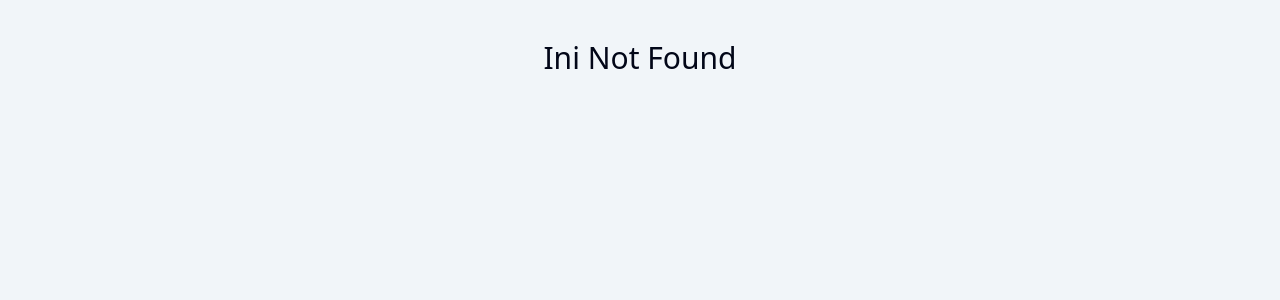
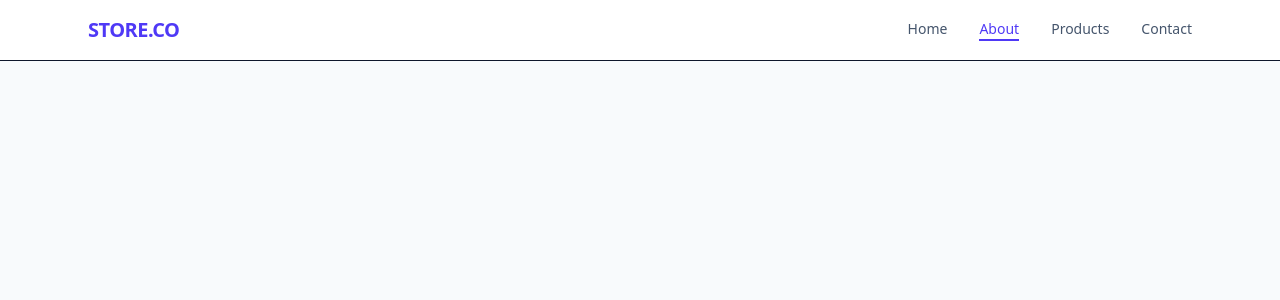
Before and after one commit to MuhammadChairulHamsy/react-ts-basics, a React app: page /employes in a window 1280 px wide. Before the commit this address had no page. Shown: the top 300 px of the page. Built offline with nearby package versions, Linux system fonts and the light colour scheme; the HTML template or start-up script is replaced by a standard one.

Commit message:
feat: global json-server

```diff
--- /dev/null
+++ b/mock-db.json
@@ -0,0 +1,5 @@
+{
+    "employes": [],
+    "products": [],
+    "todos": []
+}
--- a/src/App.tsx
+++ b/src/App.tsx
@@ -12,6 +12,7 @@ import AboutPage from "./pages/AboutPage";
 import ContactPage from "./pages/ContactPage";
 import FormPage from "./pages/FormPage";
 import RHFPage from "./pages/RHFPage";
+import EmployesPage from "./pages/EmployesPage";
 
 // uncotrolled/input
   // const inputRef = useRef<HTMLInputElement>(null);
@@ -46,11 +47,14 @@ function App() {
   return (
     <>
       <Routes>
+        {/* Page */}
         <Route index element={<HomePage />} />
         <Route path="/about" element={<AboutPage />} />
         <Route path="/products" element={<ProductPage />} />
         <Route path="/terms" element={<TermsPage />} />
         <Route path="/contact" element={<ContactPage />} />
+        <Route path="/employes" element={<EmployesPage />} />
+
 
         {/* Form */}
         <Route path="/form" element={<FormPage />} />
--- a/src/components/UserCard.tsx
+++ b/src/components/UserCard.tsx
@@ -24,6 +24,9 @@ export const UserCard = ({ user, index }: UserCardProps) => {
         <p>
           <span className="font-semibold">Age:</span> {user.age}
         </p>
+        <p>
+          <span className="font-semibold">Gender:</span> {user.gender}
+        </p>
       </div>
     </div>
   );
--- /dev/null
+++ b/src/pages/EmployesPage.tsx
@@ -0,0 +1,35 @@
+import { Link } from "react-router";
+
+const EmployesPage = () => {
+  return (
+    <div className="min-h-screen bg-slate-50 text-slate-900 font-sans">
+      {/* Navbar */}
+      <nav className="bg-white border-b sticky top-0 z-10">
+        <div className="max-w-6xl mx-auto px-6 py-4 flex justify-between items-center">
+          <h2 className="font-bold text-xl tracking-tight text-indigo-600">
+            STORE.CO
+          </h2>
+          <div className="flex gap-8 text-sm font-medium text-slate-600">
+            <Link to="/" className="hover:text-indigo-600 transition">
+              Home
+            </Link>
+            <Link
+              to="/about"
+              className="text-indigo-600 border-b-2 border-indigo-600 transition"
+            >
+              About
+            </Link>
+            <Link to="/products" className="hover:text-indigo-600 transition">
+              Products
+            </Link>
+            <Link to="/contact" className="hover:text-indigo-600 transition">
+              Contact
+            </Link>
+          </div>
+        </div>
+      </nav>
+    </div>
+  );
+};
+
+export default EmployesPage;
--- a/src/pages/RHFPage.tsx
+++ b/src/pages/RHFPage.tsx
@@ -111,6 +111,25 @@ const RHFPage = () => {
             </span>
           </div>
 
+          <div className="flex flex-col">
+            <select
+              {...form.register("gender")}
+              className="border rounded-lg p-2 mt-1 focus:ring-2 focus:ring-blue-500 outline-none"
+            >
+              <option value="male">Male</option>
+              <option value="female">Female</option>
+            </select>
+            <span className="text-red-500 font-medium">
+              {form.formState.errors.gender?.message}
+            </span>
+            {form.watch("gender") === "female" && (
+              <label>
+                Hamil?
+                <input type="checkbox" {...form.register("isPregnant")} />
+              </label>
+            )}
+          </div>
+
           <button className="w-full bg-blue-600 text-white py-3 rounded-xl font-bold hover:bg-blue-700 transition">
             Submit
           </button>
--- a/src/schemas/registerSchema.ts
+++ b/src/schemas/registerSchema.ts
@@ -18,6 +18,8 @@ export const registerFormSchema = z.object({
     .regex(/[0-9]/,  "Password harus mengandung minimal 1 angka"),
     confirmPassword: z.string(),
     age: z.coerce.number<number>().min(18, { message: "Minimal 18 karakter" }),
+    gender: z.enum(["male", "female"]),
+    isPregnant: z.boolean().optional(),
   })
       .superRefine(({ password, confirmPassword }, ctx) => {
         if (confirmPassword !== password) {
```
